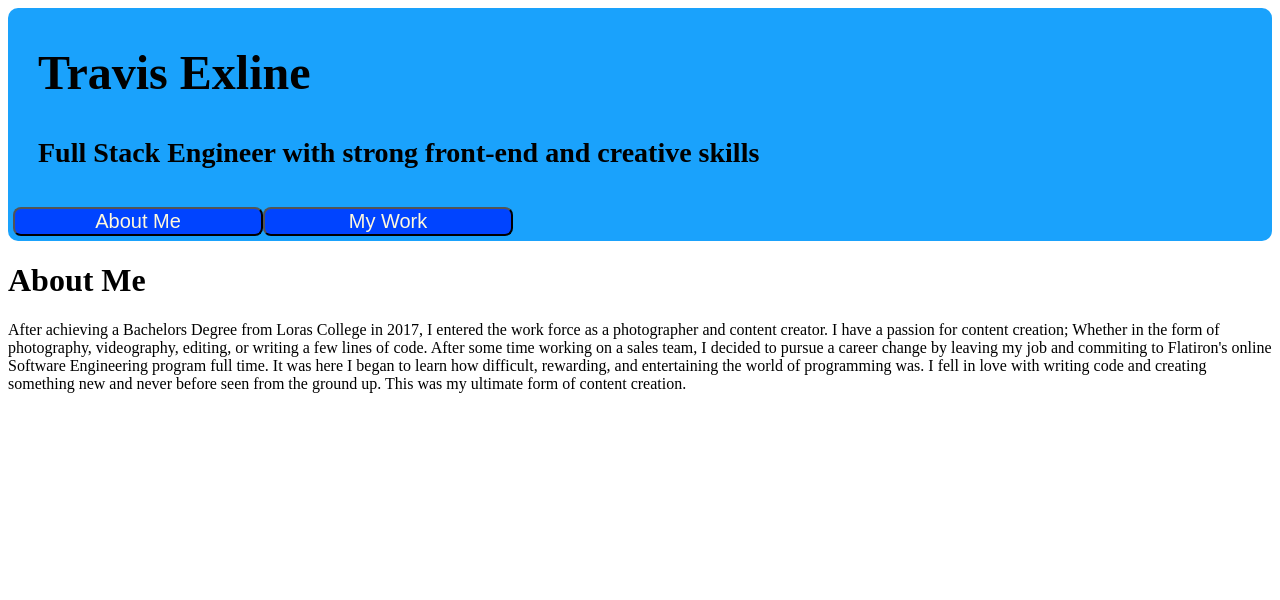
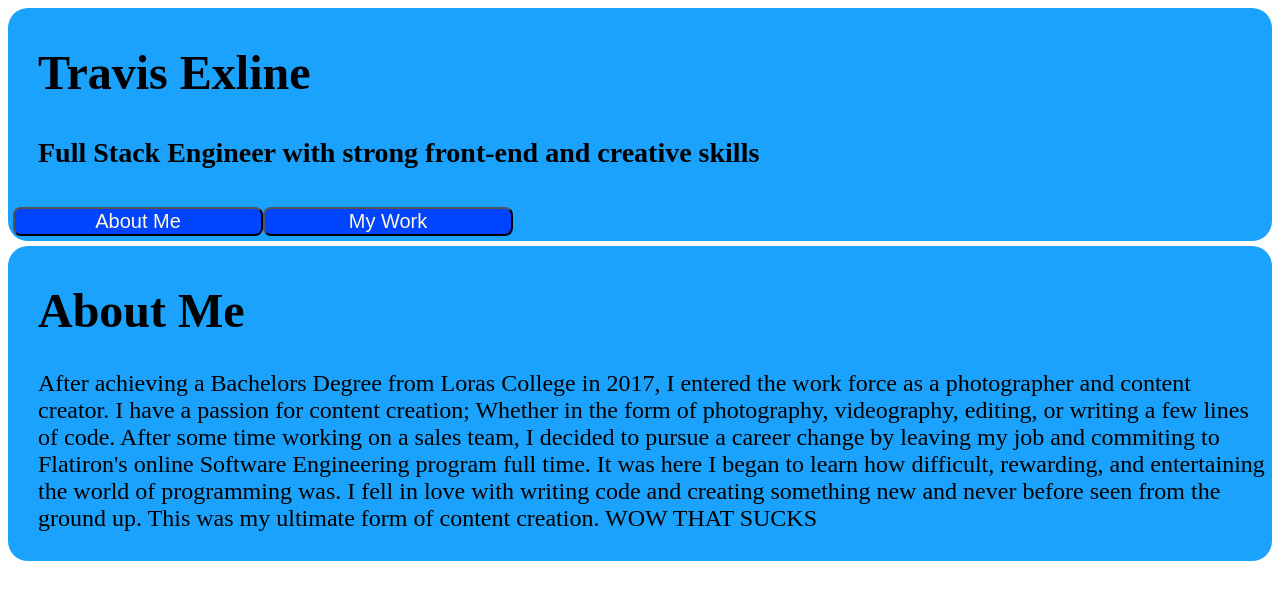
Before and after one commit to TravisExline/Portfolio, a plain HTML site: page Portfolio/index.html in a window 1280 px wide. Drawn offline with Linux system fonts and the light colour scheme.

Commit message:
about me basic styling

```diff
--- a/Portfolio/index.html
+++ b/Portfolio/index.html
@@ -12,12 +12,12 @@
             <button class="nav-buttons">About Me</button><button class="nav-buttons">My Work</button>
         </div>
         <div class="about-me">
-            <h1>About Me</h1>
-            <p>After achieving a Bachelors Degree from Loras College in 2017, I entered the work force as a photographer and content creator.
+            <h1 class="about-me-header">About Me</h1>
+            <p class="about-me-p">After achieving a Bachelors Degree from Loras College in 2017, I entered the work force as a photographer and content creator.
                 I have a passion for content creation; Whether in the form of photography, videography, editing, or writing a few lines of code.
                 After some time working on a sales team, I decided to pursue a career change by leaving my job and commiting to Flatiron's online Software Engineering program full time.
                 It was here I began to learn how difficult, rewarding, and entertaining the world of programming was.  I fell in love with writing code and creating something new and never before
-                seen from the ground up.  This was my ultimate form of content creation.
+                seen from the ground up.  This was my ultimate form of content creation. WOW THAT SUCKS
             </p>
         </div>
         <div class="my-work">
--- a/Portfolio/style.css
+++ b/Portfolio/style.css
@@ -1,7 +1,7 @@
 .opening-header {
     padding: 5px;
     background-color: rgba(11, 156, 252, 0.938);
-    border-radius: 10px;
+    border-radius: 20px;
 }
 
 .my-name {
@@ -27,3 +27,20 @@
     background-color: rgba(11, 156, 252, 0.938);
     box-shadow:  0 12px 16px 0 rgba(0,0,0,0.24), 0 17px 50px 0 rgba(0,0,0,0.19);
 }
+
+.about-me {
+    margin-top: 5px;
+    background-color: rgba(11, 156, 252, 0.938);
+    border-radius: 20px;
+    padding: 5px;
+}
+
+.about-me-header {
+    font-size: 48px;
+    padding-left: 25px;
+}
+
+.about-me-p {
+    padding-left: 25px;
+    font-size: 24px;
+}
```
